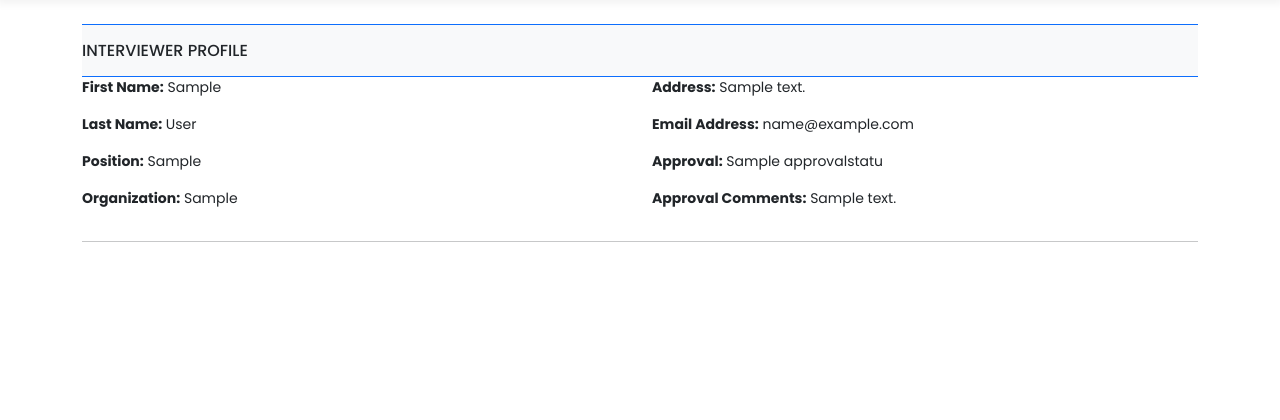
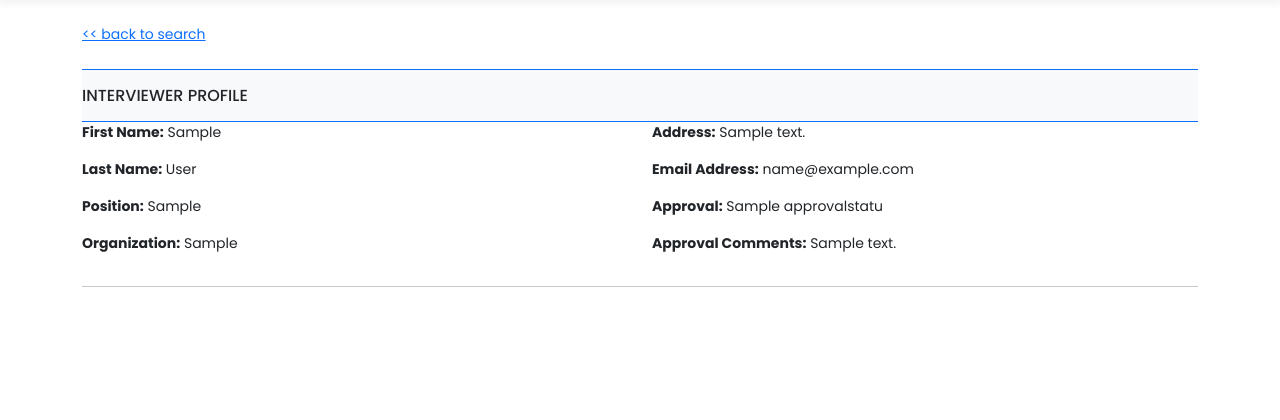
Before and after one commit to TIPSOM-Ninja/Tipsom-web, a Django app: template case_interview_app/templates/interviewer_detail.html in a window 1280 px wide. Shown: the part 68-488 px from the top of the page. Run offline with Django 5.2, Linux system fonts and the light colour scheme; the template is opened without the code that fills it: values that come from a table or form of the project are taken from there, others are empty; tables that the repository leaves empty hold one stand-in row (values such as "Sample post"); some libraries are stand-ins or nearby versions.

Commit message:
added back button

```diff
--- a/case_interview_app/templates/interviewer_detail.html
+++ b/case_interview_app/templates/interviewer_detail.html
@@ -3,7 +3,10 @@
 
 {% block content %}
 <div class="container">
-
+    <div class="d-flex justify-content-start my-4">
+        <!-- Add/Edit Interviewer Information -->
+        <a href="/{{request.LANGUAGE_CODE}}/search"><< back to search</a>
+    </div>
     <div class="row my-4">
         <div class="">
             <div class="card-header bg-light border-top border-bottom border-primary">
--- a/case_interview_app/templates/suspect_detail.html
+++ b/case_interview_app/templates/suspect_detail.html
@@ -3,6 +3,10 @@
 
 {% block content %}
 <div class="container">
+    <div class="d-flex justify-content-between my-4">
+        <!-- Add/Edit Interviewer Information -->
+        <a href="/{{request.LANGUAGE_CODE}}/search"><< back to search</a>
+    </div>
     <div class="d-flex justify-content-between my-4">
 
             <a href="/save_prosecution?v_id={{suspect.victim_id}}" class="btn btn-primary text-warning">
```
